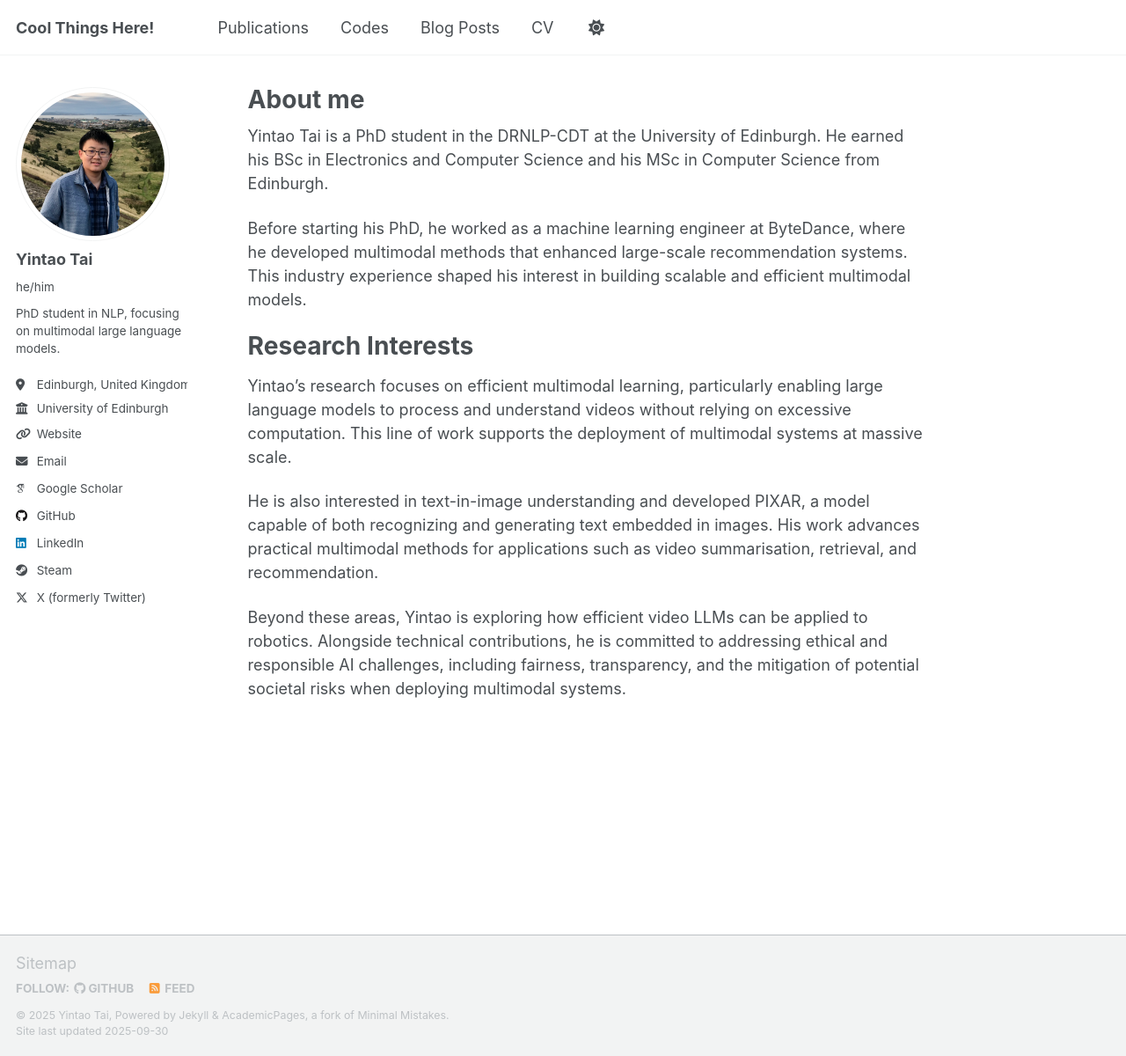
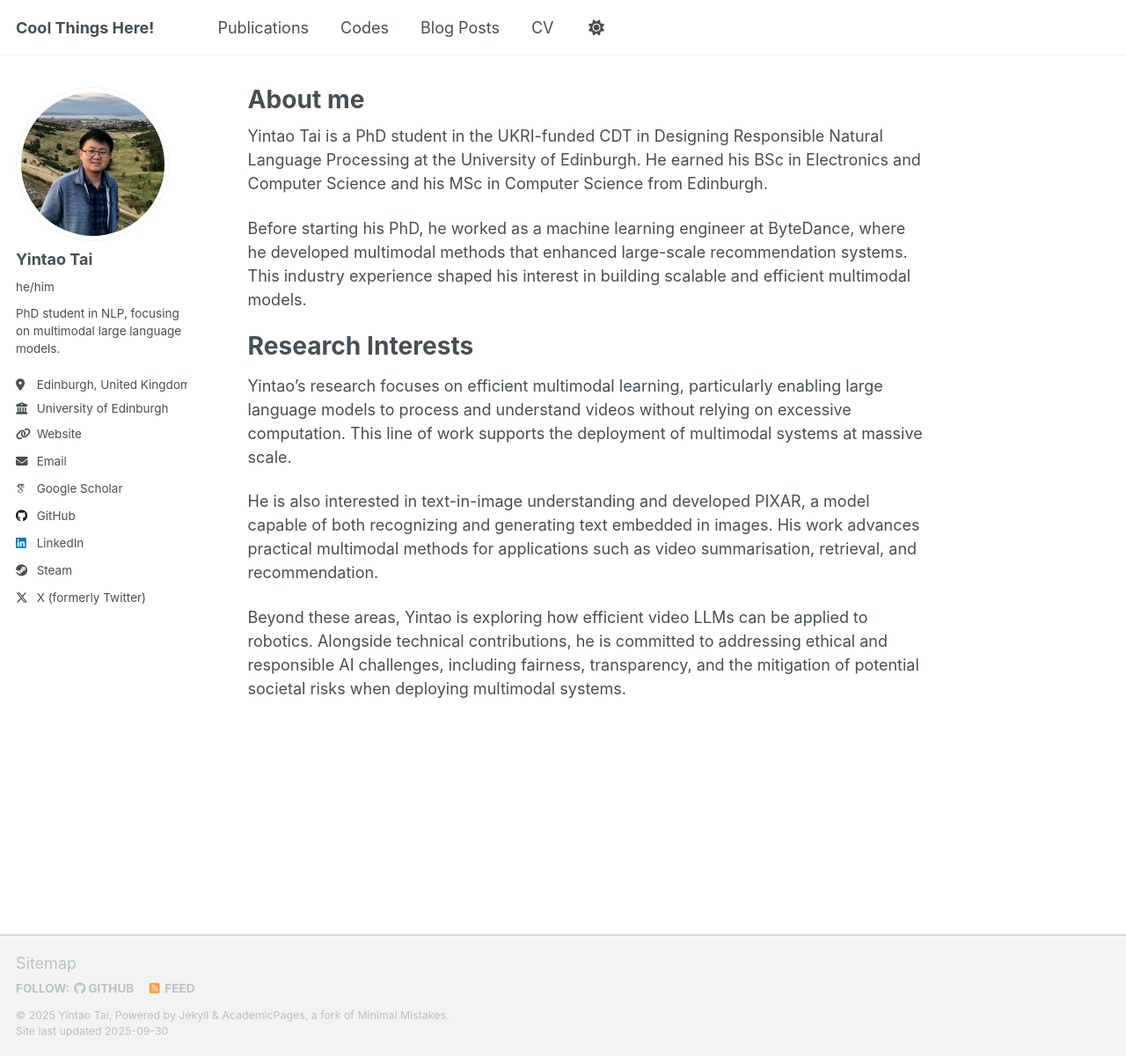
Before and after one commit to TYTTYTTYT/TYTTYTTYT.github.io, a Jekyll site: the page built from _pages/about.md, in a window 1280 px wide and 1200 px high. Shown: the whole window at 88% size. Built offline with Jekyll 4.4.1, drawn with Linux system fonts in a browser that asks for light colours; some web fonts are replaced; a script that is not in the unit is left out.

Commit message:
update bio

```diff
--- a/_pages/about.md
+++ b/_pages/about.md
@@ -7,7 +7,7 @@ redirect_from:
   - /about.html
 ---
 
-Yintao Tai is a PhD student in the DRNLP-CDT at the University of Edinburgh. He earned his BSc in Electronics and Computer Science and his MSc in Computer Science from Edinburgh.
+Yintao Tai is a PhD student in the UKRI-funded CDT in Designing Responsible Natural Language Processing at the University of Edinburgh. He earned his BSc in Electronics and Computer Science and his MSc in Computer Science from Edinburgh.
 
 Before starting his PhD, he worked as a machine learning engineer at ByteDance, where he developed multimodal methods that enhanced large-scale recommendation systems. This industry experience shaped his interest in building scalable and efficient multimodal models.
 
```
